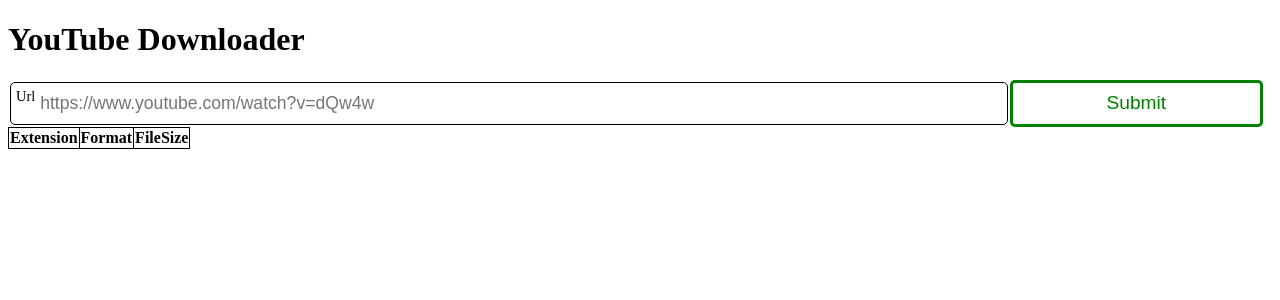
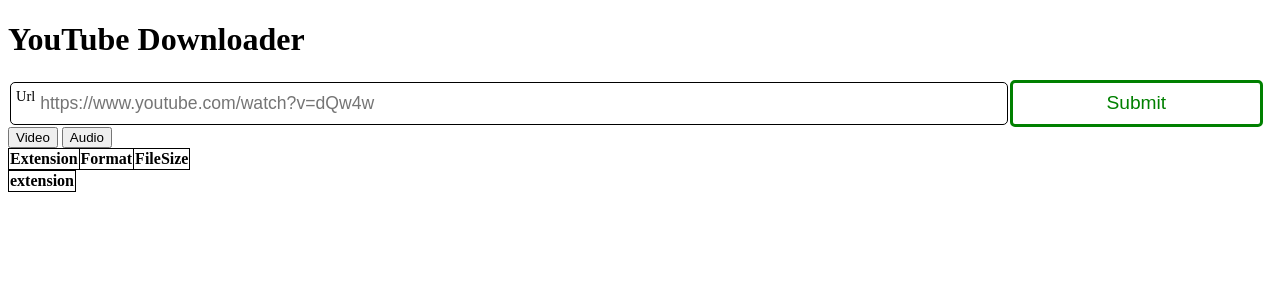
Before and after one commit to blackwakhu/youtube-video-downloader-django, a Django app: page / in a window 1280 px wide. Shown: the top 300 px of the page. Run offline with Django 5.2, Linux system fonts and the light colour scheme; lists and menus that the app fills with data are empty.

Commit message:
first tsc code

```diff
--- a/downloader/static/js/function.js
+++ b/downloader/static/js/function.js
@@ -0,0 +1,2 @@
+var video_btn = document.querySelector("#video-btn");
+var audio_btn = document.querySelector("#audio-btn");
--- a/downloader/static/js/function.ts
+++ b/downloader/static/js/function.ts
@@ -0,0 +1,2 @@
+let video_btn = document.querySelector("#video-btn");
+let audio_btn = document.querySelector("#audio-btn");
--- a/downloader/templates/index.html
+++ b/downloader/templates/index.html
@@ -19,6 +19,10 @@
       </div>
       <input type="submit" value="Submit"/>
     </form>
+    <div>
+      <button id="video-btn">Video</button>
+      <button id="audio-btn">Audio</button>
+    </div>
     <table class="video-table">
       <thead>
         <tr>
@@ -39,6 +43,13 @@
       {% endfor %}
       </tbody>
     </table>
+    <table class="audio-table">
+      <thead>
+        <tr>
+          <th>extension</th>
+        </tr>
+      </thead>
+    </table>
   </div>
   <script src="{% static 'js/function.js' %}"></script>
 </body>
```
